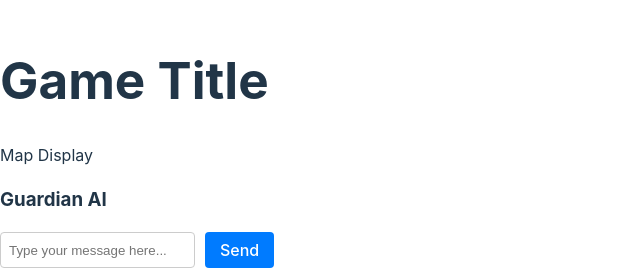
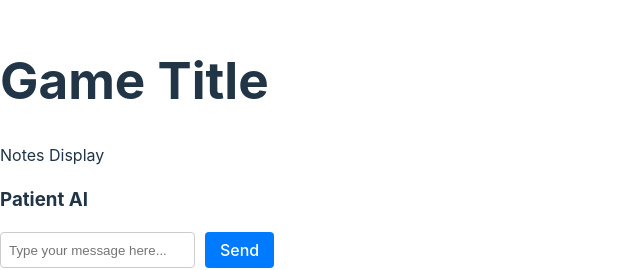
Before and after one commit to SamPatt/ailoquium, a React (Vite) app: page / in a window 1280 px wide. Shown: the part 164-434 px from the top of the page, without its empty margins (0-640 px from the left). Built offline with nearby package versions, Linux system fonts and the light colour scheme.

Commit message:
Updates game theme and README

```diff
--- a/src/components/AIChatInterface.jsx
+++ b/src/components/AIChatInterface.jsx
@@ -1,11 +1,11 @@
 import React, { useState, useContext } from 'react';
 import { GameContext } from './GameContext';
-import GuardianAI from './GuardianAI';
-import LibrarianAI from './LibrarianAI';
+import PatientAI from './PatientAI';
+import AssistantAI from './AssistantAI';
 // import './AIChatInterface.css';
 
 function AIChatInterface() {
-    const [librarianVisible, setLibrarianVisible] = useState(false); // Controls visibility of Librarian AI
+    const [assistantVisible, setAssistantVisible] = useState(false); // Controls visibility of Librarian AI
     const { currentLevel } = useContext(GameContext);
 
     // You can add logic to toggle the visibility of the Librarian AI based on game events
@@ -13,13 +13,13 @@ function AIChatInterface() {
 
     return (
         <div className="chat-interface">
-            <div className="guardian-ai-container">
-                <GuardianAI currentLevel={currentLevel} />
+            <div className="patient-ai-container">
+                <PatientAI currentLevel={currentLevel} />
             </div>
 
-            {librarianVisible && (
-                <div className="librarian-ai-container">
-                    <LibrarianAI currentLevel={currentLevel} />
+            {assistantVisible && (
+                <div className="assistant-ai-container">
+                    <AssistantAI currentLevel={currentLevel} />
                 </div>
             )}
 
--- a/src/components/LibrarianAI.jsx
+++ b/src/components/AssistantAI.jsx
@@ -2,16 +2,16 @@ import React, { useState, useEffect, useContext } from 'react';
 import { GameContext } from './GameContext';
 import DisplayMessages from './DisplayMessages'; // Component to display messages
 import UserInput from './UserInput'; // Component for user to input their message
-// import './LibrarianAI.css'; // For styling the Librarian AI component
+// import './AssistantAI.css'; // For styling the Librarian AI component
 
-function LibrarianAI() {
+function AssistantAI() {
     const [messages, setMessages] = useState([]); // State to store messages from the Librarian AI
     const { currentLevel } = useContext(GameContext);
 
     useEffect(() => {
         // Logic to load initial messages or interact with the backend to get Librarian AI's messages
         // Example:
-        // setMessages([{ content: "Hello, how can I assist you in level " + currentLevel + "?", author: "LibrarianAI" }]);
+        // setMessages([{ content: "Hello, how can I assist you in level " + currentLevel + "?", author: "AssistantAI" }]);
     }, [currentLevel]);
 
     // Function to handle user input/messages
@@ -20,13 +20,12 @@ function LibrarianAI() {
     };
 
     return (
-        <div className="librarian-ai">
-            <h3>Librarian AI</h3>
+        <div className="assistant-ai">
+            <h3>Assistant AI</h3>
             <DisplayMessages messages={messages} />
             <UserInput onSend={handleUserInput} />
-            {/* Additional components or UI elements for interacting with the Librarian AI */}
         </div>
     );
 }
 
-export default LibrarianAI;
+export default AssistantAI;
--- a/src/components/DisplayMap.jsx
+++ /dev/null
@@ -1,17 +0,0 @@
-import React from 'react';
-// import './DisplayMap.css'; // Assuming you have a corresponding CSS file for styling
-
-function DisplayMap() {
-    // Placeholder for any map logic or state
-    // For example, you might fetch map data from your backend or manage map state
-
-    return (
-        <div className="map-container">
-            {/* Render your game map here */}
-            <p>Map Display</p>
-            {/* Depending on your game, you might render a grid, a series of images, SVGs, or a canvas element here */}
-        </div>
-    );
-}
-
-export default DisplayMap;
--- /dev/null
+++ b/src/components/DisplayNotes.jsx
@@ -0,0 +1,17 @@
+import React from 'react';
+// import './DisplayNotes.css'; // Assuming you have a corresponding CSS file for styling
+
+function DisplayNotes() {
+    // Placeholder for any map logic or state
+    // For example, you might fetch map data from your backend or manage map state
+
+    return (
+        <div className="notes-container">
+            {/* Render your notes here */}
+            <p>Notes Display</p>
+
+        </div>
+    );
+}
+
+export default DisplayNotes;
--- a/src/components/Game.jsx
+++ b/src/components/Game.jsx
@@ -1,6 +1,6 @@
 import React, { useContext } from 'react';
 import { GameContext } from './GameContext';
-import DisplayMap from './DisplayMap';
+import DisplayNotes from './DisplayNotes';
 import DisplayStatus from './DisplayStatus';
 import AIChatInterface from './AIChatInterface';
 
@@ -15,7 +15,7 @@ function Game() {
 
 
             {/* Display the game map */}
-            <DisplayMap />
+            <DisplayNotes />
 
             {/* AI Chat Interface */}
             <AIChatInterface />
--- a/src/components/GuardianAI.jsx
+++ b/src/components/PatientAI.jsx
@@ -2,16 +2,17 @@ import React, { useState, useEffect, useContext } from 'react';
 import { GameContext } from './GameContext';
 import UserInput from './UserInput';
 import DisplayMessages from './DisplayMessages'; // Component to display messages
-// import './GuardianAI.css'; // For styling the Guardian AI component
+// import './PatientAI.css';
 
-function GuardianAI() {
+
+function PatientAI() {
     const [messages, setMessages] = useState([]); // State to store messages from the Guardian AI
     const { currentLevel } = useContext(GameContext);
 
     useEffect(() => {
         // Logic to load initial messages or interact with the backend to get Guardian AI's messages
         // Example:
-        // setMessages([{ content: "Welcome to level " + currentLevel, author: "GuardianAI" }]);
+        // setMessages([{ content: "Welcome to level " + currentLevel, author: "PatientAI" }]);
     }, [currentLevel]);
 
     const handleUserInput = (userMessage) => {
@@ -21,13 +22,12 @@ function GuardianAI() {
     // Additional functions or logic for interacting with the Guardian AI
 
     return (
-        <div className="guardian-ai">
-            <h3>Guardian AI</h3>
+        <div className="patient-ai">
+            <h3>Patient AI</h3>
             <DisplayMessages messages={messages} />
             <UserInput onSend={handleUserInput} />
-            {/* Additional components or UI elements for interacting with the Guardian AI */}
         </div>
     );
 }
 
-export default GuardianAI;
+export default PatientAI;
```
Also changed, not shown: 2 other files (tests, documents, lock files or other folders).
